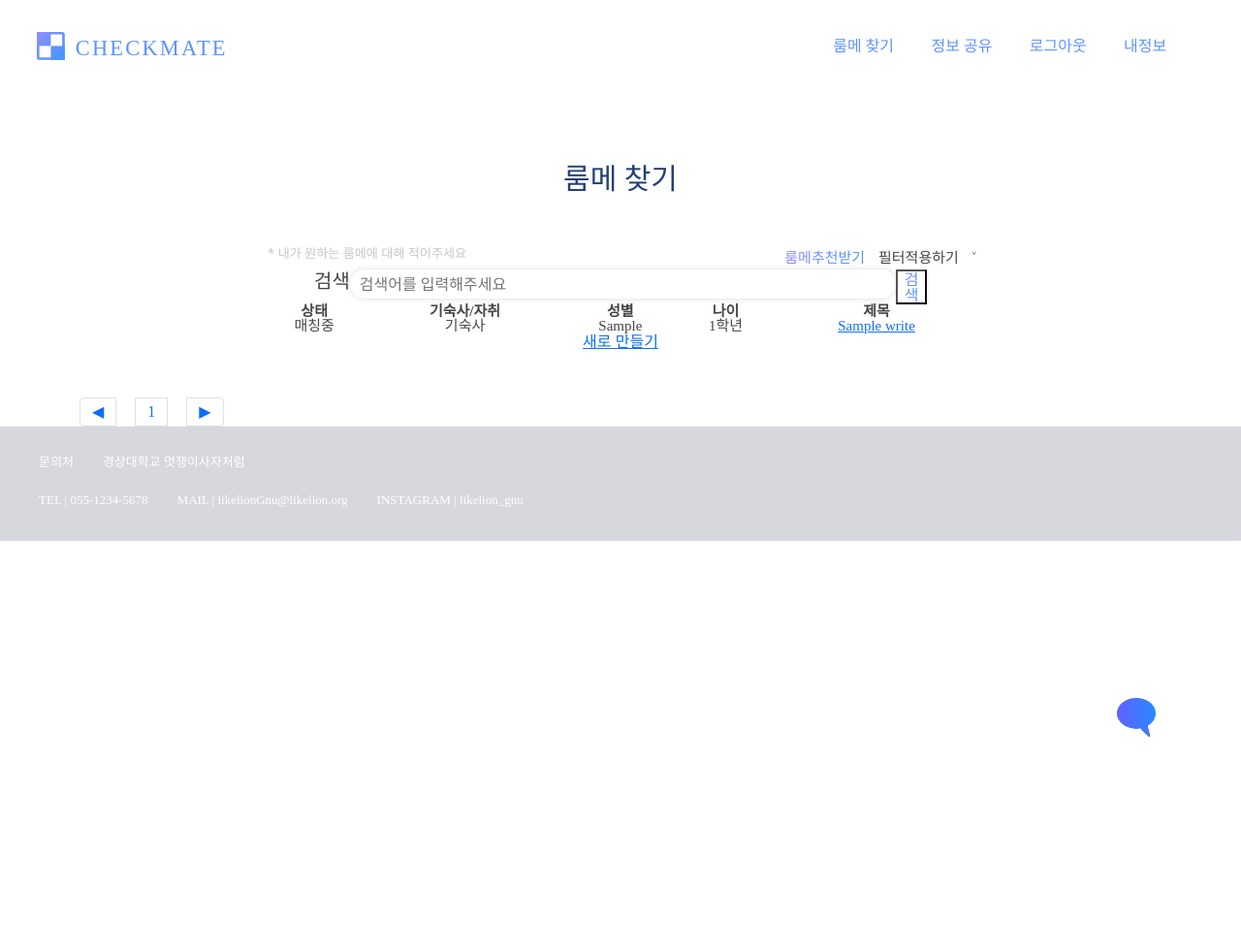
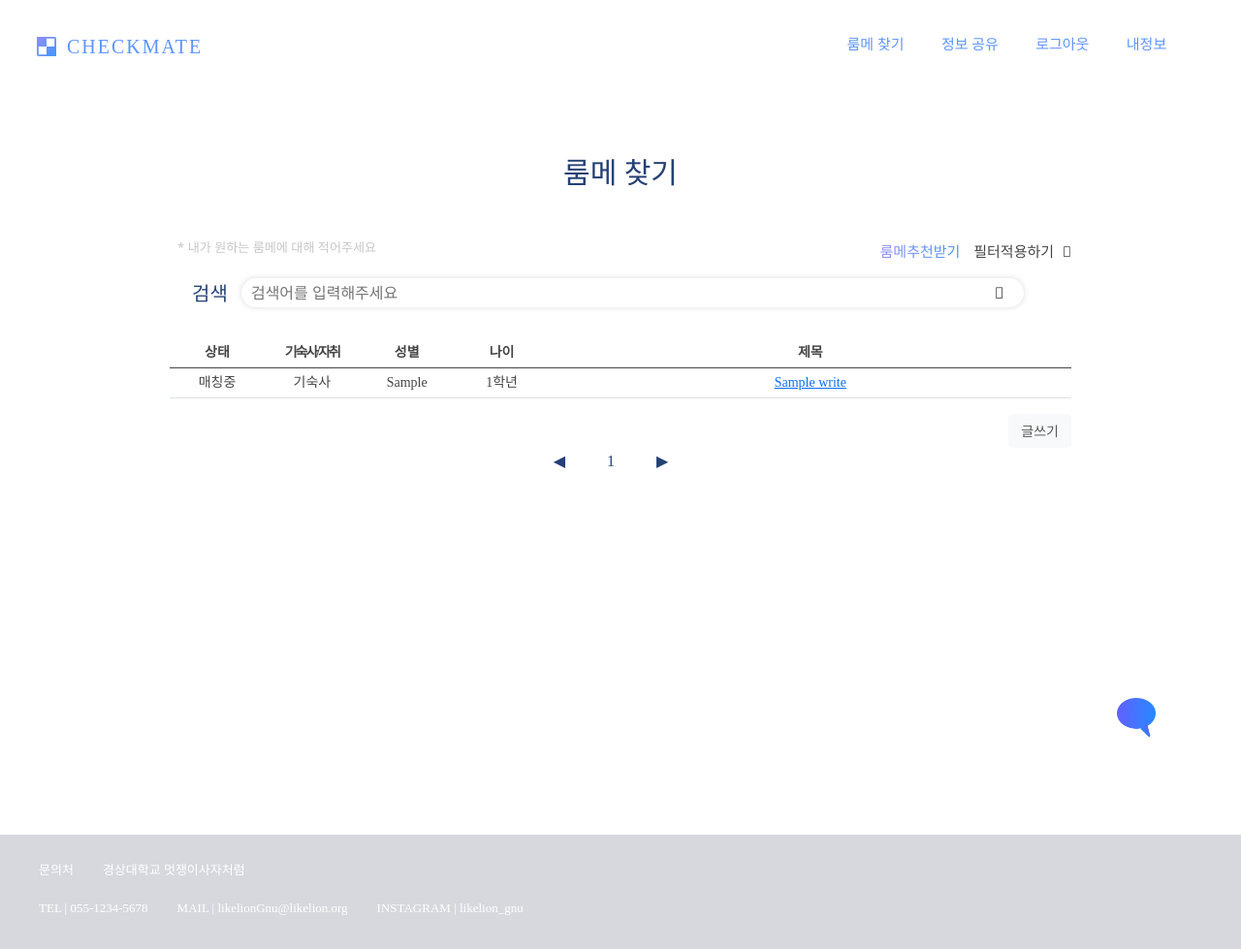
Before and after one commit to LeeJaesung2/checkmate, a Django app: page /roommate/searchRoommate/ in a window 1280 px wide. Shown: the whole page at 97% size. Before the commit the page ends 761 px from the top, so only its background shows below. Run offline with Django 3.2, Linux system fonts and the light colour scheme; a user stored in the database is signed in; tables that the repository leaves empty hold one stand-in row (values such as "Sample post"); some libraries are stand-ins or nearby versions; some web fonts are replaced.

Commit message:
searchRoommate css완성

```diff
--- a/checkmate/templates/base.html
+++ b/checkmate/templates/base.html
@@ -11,6 +11,7 @@
     <title>CHECKMATE</title>
     <link href="https://cdn.jsdelivr.net/npm/bootstrap@5.0.2/dist/css/bootstrap.min.css" rel="stylesheet" integrity="sha384-EVSTQN3/azprG1Anm3QDgpJLIm9Nao0Yz1ztcQTwFspd3yD65VohhpuuCOmLASjC" crossorigin="anonymous">
     <script src="https://cdn.jsdelivr.net/npm/bootstrap@5.0.2/dist/js/bootstrap.bundle.min.js" integrity="sha384-MrcW6ZMFYlzcLA8Nl+NtUVF0sA7MsXsP1UyJoMp4YLEuNSfAP+JcXn/tWtIaxVXM" crossorigin="anonymous"></script>
+    <link rel="stylesheet" href="https://pro.fontawesome.com/releases/v5.10.0/css/all.css" integrity="sha384-AYmEC3Yw5cVb3ZcuHtOA93w35dYTsvhLPVnYs9eStHfGJvOvKxVfELGroGkvsg+p" crossorigin="anonymous"/>
     <!-- <script src="https://cdn.jsdelivr.net/npm/@popperjs/core@2.9.2/dist/umd/popper.min.js" integrity="sha384-IQsoLXl5PILFhosVNubq5LC7Qb9DXgDA9i+tQ8Zj3iwWAwPtgFTxbJ8NT4GN1R8p" crossorigin="anonymous"></script> -->
     <!-- <script src="https://cdn.jsdelivr.net/npm/bootstrap@5.0.2/dist/js/bootstrap.min.js" integrity="sha384-cVKIPhGWiC2Al4u+LWgxfKTRIcfu0JTxR+EQDz/bgldoEyl4H0zUF0QKbrJ0EcQF" crossorigin="anonymous"></script> -->
     {% block head %}
--- a/roommate/templates/searchRoommate.html
+++ b/roommate/templates/searchRoommate.html
@@ -5,7 +5,7 @@
 {% endblock %}
 {% block content %}
 
-<div class="col-12 col-md-10 offset-md-1 col-lg-8 offset-lg-2">
+<div class="col-12 col-md-12 offset-md-0 col-lg-10 offset-lg-1 col-xxl-8 offset-xxl-2">
     <div>
         <h3 class="search_title row justify-content-center" >룸메 찾기</h3>
     </div>
@@ -21,11 +21,11 @@
         <div class='filter-btn-box-left col-6'>
             <small>* 내가 원하는 룸메에 대해 적어주세요</small>
         </div>
-        <div class='filter-btn-box-right col-4'>
-            <button class='filter-top-btn '>룸메추천받기</button>
+        <div class='filter-btn-box-right col-5'>
+            <button class='filter-top-btn'>룸메추천받기</button>
             <button class='filter-top-btn'>필터적용하기</button>
-            <input class='filter-top-btn' type="button" value="˅" id="down" onclick="showfilter()" >
-            <input class='filter-top-btn' type="button" value="˄" id="up" onclick="hidefilter()" >
+            <input id="down" class='filter-top-btn' type="button" hidden onclick="showfilter()"><label id="filter-dropdown"for="down"><i class="fal fa-caret-square-down"></i></label>
+            <input id="up" class='filter-top-btn' type="button" hidden onclick="hidefilter()" ><label id="filter-dropup"for="up"><i class="fal fa-caret-square-up"></i></label>
         </div>
     </div>
 
@@ -35,14 +35,14 @@
             <!-- <p>필터적용하기</p> -->
             <div id="filter">
                 <form action="">
-                    <div class="filter_state">
-                        <h6 class="title">상태</h6>
-                        <div class="answer">
-                            <input type="radio" id="state" name="state" value="1"><label for="state">매칭중</label>
-                            <input type="radio" id="state" name="state" value="2"><label for="state">매칭완료</label>
+                    <!-- <div class="essential"> -->
+                        <div class="question filter_state">
+                            <h6 class="title">상태</h6>
+                            <div class="answer">
+                                <input type="radio" id="state" name="state" value="1"><label for="state">매칭중</label>
+                                <input type="radio" id="state" name="state" value="2"><label for="state">매칭완료</label>
+                            </div>
                         </div>
-                    </div>
-                    <!-- <div class="essential"> -->
                         <div class="question filter_age">
                             <h6 class="title">나이</h6>
                             <div class="answer">
@@ -55,11 +55,11 @@
 
                     <!-- <div class="essential"> -->
                         <div class="question filter_grade">
-                            <h6 class="title">학년</h6>
+                            <h6 class="title dropdown">학년</h6>
                             <div class="answer">
                                 <select name="grade" id="">
                                     <option value="">------</option>
-                                    <option value="1">1학년</option>
+                                    <option value="1 dropdown-item">1학년</option>
                                     <option value="2">2학년</option>
                                     <option value="3">3학년</option>
                                     <option value="4">4학년</option>
@@ -331,19 +331,19 @@
                         </div>
                     <!-- </div> -->
                     <!-- 버튼 안보임 -->
-                    <button id='filter-submit' type="submit">적용하기</button>
+                    <button class="btn" id='filter-submit' type="submit">적용하기</button>
                 </form>
             </div>
 
 
             <div class="search_bar">
-                <h2 class="">검색</h2>
+                <h2 class="d-none d-md-block">검색</h2>
                 <form action="" class="">
                     <div class="search-input-box">
                         <input class="search-input" type="text" name="search_keyword" value="{{ search_keyword }}" placeholder="검색어를 입력해주세요">
                     </div>
                     <div class="">
-                        <button type="submit">검색</button>
+                        <button type="submit"><i class="fal fa-search"></i></button>
                     </div>
                 </form>
             </div>
@@ -353,14 +353,14 @@
     <h5> &nbsp; '{{ search_keyword }}' 검색 결과입니다</h5>
     {% endif %}
     <div>
-        <table>
-            <thead class="table-bar">
+        <table class="table table-responsive">
+            <thead class="thead-light">
                 <tr>
-                    <th>상태</th>
-                    <th>기숙사/자취</th>
-                    <th>성별</th>
-                    <th>나이</th>
-                    <th>제목</th>
+                    <th scope="col" style="width: 10%">상태</th>
+                    <th scope="col" style="width: 10%">기숙사/자취</th>
+                    <th scope="col" style="width: 10%">성별</th>
+                    <th scope="col" style="width: 10%">나이</th>
+                    <th scope="col" style="width: 55%">제목</th>
                     <!-- <th>적합도</th> 구현X -->
                 </tr>
             </thead>
@@ -368,7 +368,7 @@
                 {% if writes %}
                 {% for write in writes %}
                 <tr>
-                    <td>{{ write.get_state_display}}</td>
+                    <td scope="row">{{ write.get_state_display}}</td>
                     <td>{{ write.user_id.survey_ess_id.get_room_type_display}}</td>
                     <td>{{ write.user_id.user_gender}}</td>
                     <!-- 나이모델X학년으로 적어둠 -->
@@ -380,32 +380,32 @@
                 {% else %}
                     {% if search_keyword %}
                     <tr>
-                        <td>일치하는 검색 결과가 없습니다</td>
+                        <td scope="row" colspan="5">일치하는 검색 결과가 없습니다</td>
                     </tr>
                     {% else %}
                     <tr>
-                        <td>작성된 게시글이 없습니다</td>
+                        <td scope="row" colspan="5">작성된 게시글이 없습니다</td>
                     </tr>
                     {% endif %}
                 {% endif %}
             </tbody>
         </table>
+        <div>
+            <a class="btn btn-light float-end new-content" href="{% url 'create' %}">글쓰기</a>
+        </div>
+    </div>
+    <div class="pagination-box">
+        <ul class="pagination justify-content-center">
+            <li class="page-item"><a class="page-link" href="#" style="color:#254074; border:0;">◀</a></li>
+            {% for page in page_range %}
+            <li class="page-item"><a class="page-link" href="{% url 'searchRoommate'%}?page={{page}}" style="color:#254074; border:0;">{{page}}</a></li>
+            {% endfor %}
+            <li class="page-item"><a class="page-link" href="#" style="color:#254074; border:0;">▶</a></li>
+        </ul>
     </div>
 </div>
 
-<div>
-    <a href="{% url 'create' %}">새로 만들기</a>
-</div>
 
-<div>
-    <ul class="pagination">
-        <li class="page-item"><a class="page-link" href="#">◀</a></li>
-        {% for page in page_range %}
-        <li class="page-item"><a class="page-link" href="{% url 'searchRoommate'%}?page={{page}}">{{page}}</a></li>
-        {% endfor %}
-        <li class="page-item"><a class="page-link" href="#">▶</a></li>
-    </ul>
-</div>
 <img class="open" id="jsBtn" src="{% static 'img/chat_icon.png' %}" alt="">
 <div class="modal hidden" id="jsModal">
     <button class="modal__closeBtn" id="jsCloseBtn">X</button>
@@ -416,6 +416,7 @@
     const modal = document.querySelector(".modal");
     filter.style.display='none'
     up.style.display='none'
+    document.getElementById("filter-dropup").style.display = "none";
 
 
     function init(){
@@ -430,14 +431,15 @@
     init();
     function hidefilter(){
         document.getElementById("filter").style.display = "none";
-        document.getElementById("up").style.display = "none"
-        document.getElementById("down").style.display = "inline-block"
+        document.getElementById("filter-dropup").style.display = "none"
+        document.getElementById("filter-dropdown").style.display = "inline-block"
     }
     function showfilter(){
         document.getElementById("filter").style.display = "grid"
-        document.getElementById("down").style.display = "none"
-        document.getElementById("up").style.display = "inline-block"
+        document.getElementById("filter-dropdown").style.display = "none"
+        document.getElementById("filter-dropup").style.display = "inline-block"
     }
+
 
     let surveyCheck = "{{ survey_ess }}";
     // if(surveyCheck == 'None'){
--- a/static/css/base.css
+++ b/static/css/base.css
@@ -62,7 +62,7 @@
     list-style-type: none;
     font-family: 'S-CoreDream-3Light';
     margin: 50px auto 0px auto;
-    /* width: 50vw; */
+    width: 100%;
 }
 .pagination li{
     float: left;
@@ -80,16 +80,16 @@
 .main-check > a{
     font-family: 'yg-jalnan';
     text-decoration: none;
-    font-size: 1.4rem;
+    font-size: 20px;
     letter-spacing: 0.1em;
     color: rgba(93, 148, 255, 1);
 }
 
 .main-check > svg{
     position: relative;
-    width: 1.8rem;
-    height: 1.8rem;
-    top: -0.7vh;
+    width: 20px;
+    height: 20px;
+    top: -0.4vh;
     margin-right: 0.5vw;
 }
 
@@ -101,14 +101,14 @@ nav{
     float: right;
     margin-top: 3vw;
     margin-right: 3vw;
-    font-size: 1.4rem;
+    font-size: 20px;
     color: rgba(93, 148, 255, 1);
 }
 
 nav a {
     color: rgba(93, 148, 255, 1);
     text-decoration: none;
-    font-size: 1.0rem;
+    font-size: 15px;
     margin-right: 3vw;
 }
 
--- a/static/css/searchRoommate.css
+++ b/static/css/searchRoommate.css
@@ -5,12 +5,18 @@
 .container{
     text-align: center;
     padding-top: 10vh;
+    min-height: 100vh;
 }
 
 h6{
     margin: 0;
     letter-spacing: -0.1em;
     font-size: 13px;
+}
+
+h5{
+    font-family: 'S-CoreDream-6Bold';
+    margin-bottom: 10px;
 }
 
 /* 타이틀 */
@@ -112,7 +118,7 @@ small{
     background-color: white;
     padding: 5px;
 }
-button:first-child{
+.filter-btn-box button:first-child{
     background-color: none;
     background: linear-gradient(98.11deg, #918EFF 7.66%, #3F97FF 97.55%);
     -webkit-text-fill-color: transparent;
@@ -121,9 +127,6 @@ button:first-child{
     -moz-background-clip: text;
     color: transparent;
 }
-
-
-
 
 /* 필터박스 */
 #filter{
@@ -203,6 +206,17 @@ button:first-child{
     background-color: #254074;
 }
 
+.question input[type=number]{
+    width: 30%;
+    font-size: 13px;
+    border:1px solid rgb(199, 199, 199);
+    border-radius: 5px;
+}
+
+select+span{
+    font-size: 13px;
+}
+
 #filter-submit{
     font-family: 'S-CoreDream-6Bold';
     font-size: 14px;
@@ -214,8 +228,8 @@ button:first-child{
     background-color: white;
     height: 70%;
     /* padding: 2px 0; */
+}
 
-}
 
 #keyboard_noise{
     margin-top:5px;
@@ -225,10 +239,18 @@ button:first-child{
 .search_bar{
     display: flex;
     justify-content: center;
+    margin: 15px 0 30px 0;
 }
+
+.search_bar h2{
+    color:#254074;
+    margin: 0 10px 0 0;
+    padding: 4px;
+}
+
 .search_bar form{
     display: flex;
-    width: 80%;
+    width: 90%;
 }
 .search_bar > h2{
     font-size: 20px;
@@ -245,19 +267,53 @@ button:first-child{
     border: 0;
     box-shadow: 0px 0px 6px rgba(0, 0, 0, 0.15);
     padding: 10px;
+    margin-right: 10px;
+}
 
-
+.search_bar button{
+    position: relative;
+    left: -40px;
+    width: 30px;
+    height: 30px;
+    background-color: white;
+    border-radius: 100px;
+    border: 0px solid red;
 }
 
 /* 게시판 테이블 */
 table{
     font-family: 'S-CoreDream-4Regular';
-    font-size: 15px;
+    font-size: 14px;
     width:100%;
+    /* min-height: 60vh; */
 }
 
-.table-bar{
-    border-bottom: 2px 0 rgb(210, 210, 210);
+thead > tr > th:nth-child(2){
+    letter-spacing: -2px;
+}
+
+table td{
+    font-family: 'S-CoreDream-3Light';
+
+}
+
+table thead{
+    border-color:rgb(231, 231, 231);
+    border-bottom-width: 1px;
+    border-bottom: 1px 0 rgb(210, 210, 210);
+    /* height: 5vh; */
+}
+
+/* 글쓰기버튼 */
+.new-content
+{
+    color: rgb(88, 88, 88);
+    font-size: 14px;
+}
+
+/*  */
+pagination-box{
+    margin: 0 auto;
 }
 
 
@@ -269,3 +325,21 @@ table{
     left: 90vw;
     z-index: 10;
 }
+
+@media screen and (max-width: 768px){
+    .search_bar form{
+        width: 100%;
+    }
+
+    #filter{
+        grid-template-columns: 100%;
+    }
+    .question{
+        grid-column: 1/1;
+    }
+    #filter-submit{
+        grid-column: 1/1;
+    }
+
+
+}
--- a/static/js/survey.js
+++ b/static/js/survey.js
@@ -30,7 +30,7 @@ $.each(range_list, function(index, item){
 
 //////////////////변수선언+초기화//////////////////
 let answer_cnt = 0;
-//첫번째 질문 보이게
+//첫번째 질문 보이게ㅁ
 const $question_list = $('.question');
 $question_list.eq(answer_cnt).show();
 
```
